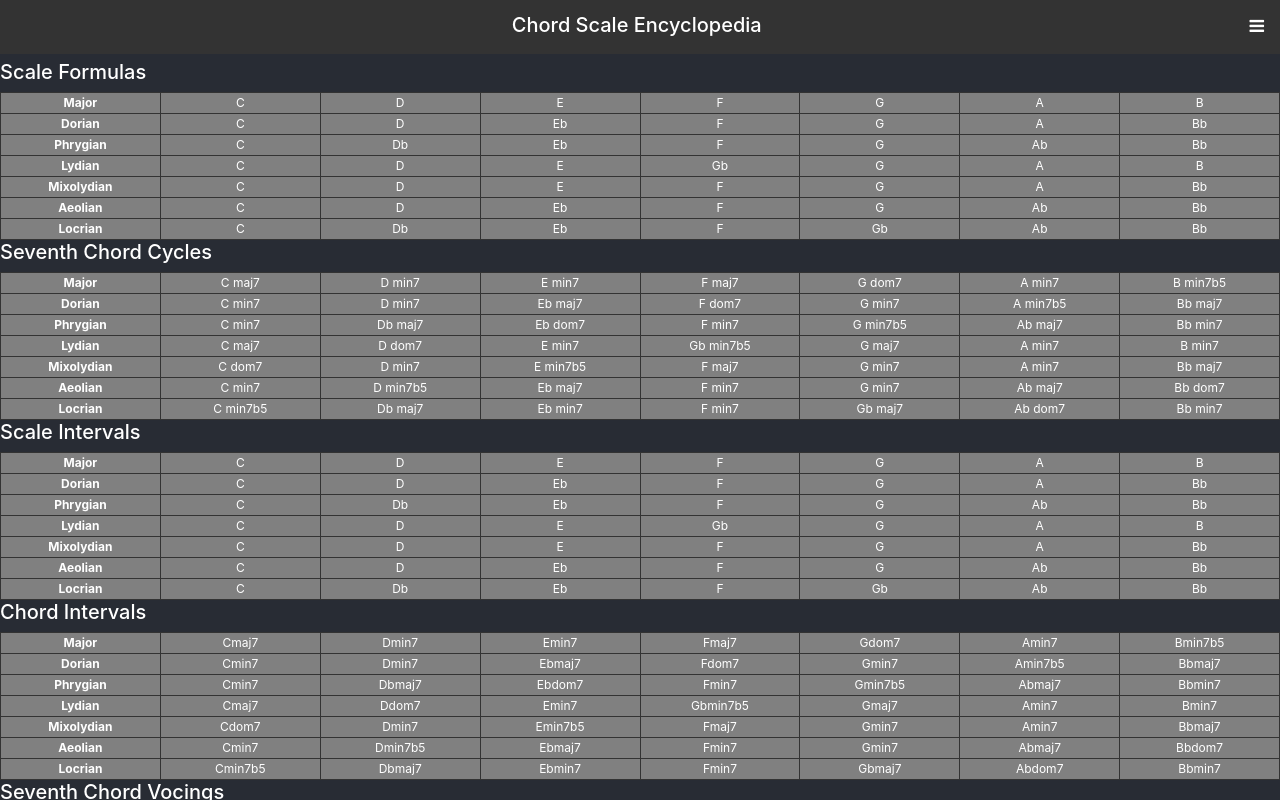
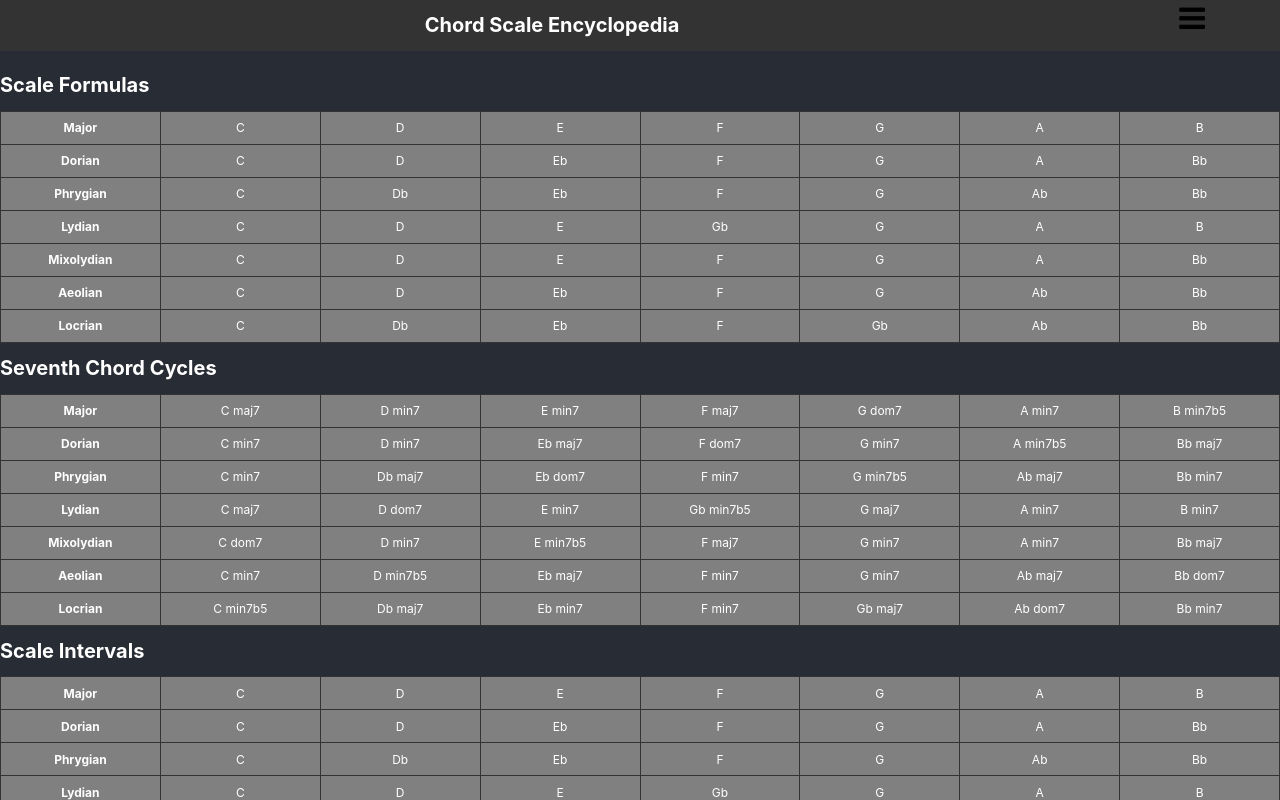
Before and after one commit to walpolsh/chord-scales-v2, a React (Create React App) app: page / in a window 1280 px wide. Shown: the top 800 px of the page. Built offline with nearby package versions, Linux system fonts and the light colour scheme.

Commit message:
no longer need to double click to highlight! wooo!

```diff
--- a/public/index.html
+++ b/public/index.html
@@ -11,7 +11,6 @@
     -->
     <link rel="manifest" href="%PUBLIC_URL%/manifest.json">
 
-    <link rel="stylesheet" href="https://stackpath.bootstrapcdn.com/bootstrap/4.1.3/css/bootstrap.min.css" integrity="sha384-MCw98/SFnGE8fJT3GXwEOngsV7Zt27NXFoaoApmYm81iuXoPkFOJwJ8ERdknLPMO" crossorigin="anonymous">
     <link rel="stylesheet" href="https://cdnjs.cloudflare.com/ajax/libs/font-awesome/4.7.0/css/font-awesome.min.css">
 
     <title>Chord/Scale Encyclopedia</title>
--- a/src/App.css
+++ b/src/App.css
@@ -5,18 +5,20 @@ table {
 th {
   text-align: center;
   border: 1px solid #333;
-
 }
 
 td {
   border: 1px solid #333;
-
+  height: 30px;
 }
 
 thead {
   background: black;
 }
 
+.no-highlight {
+  background: grey;
+}
 .highlighted {
   background: black;
 }
@@ -47,42 +49,26 @@ h2 {
   background-color: #333;
   position: fixed;
   width:100%;
+  margin:0;
 }
 
-.navLeft {
-  float: left;
-}
-
-.navRight {
-  float: right;
-}
 
 .topnav #myMenu {
   display: none;
 }
 
-.topnav a {
-  color: white;
-  padding: 14px 16px;
-  text-decoration: none;
-  font-size: 17px;
-  display: block;
-}
-
-.topnav a.icon {
-  background: black;
-  display: block;
-  position: absolute;
-  right: 0;
-  top: 0;
-}
 
 .navhead {
   display: flex;
   text-align: center;
+  justify-content: center;
+}
+.navhead div {
+  flex:1;
+  color: black;
+  font-size: 30px;
 }
 
 .navhead > h1{
-  flex:1;
-  padding-top: 13px;
+  flex:4;
 }
--- a/src/App.js
+++ b/src/App.js
@@ -75,13 +75,7 @@ class App extends Component {
     })
   }
 
-  handleHighlight(e) {
-      if (e.currentTarget.style.background === 'grey') {
-        e.currentTarget.style.background = 'black';
-      } else {
-        e.currentTarget.style.background = 'grey';
-      }
-  }
+
 
   buildScale(arr) {
     let [scaleNums, scaleNotes, scaleName, scaleChord] = arr
@@ -105,6 +99,14 @@ class App extends Component {
 
   buildCycle(arr) {
     return this.state.cycle.map(x => arr[x])
+  }
+
+  handleHighlight(e) {
+    if (e.currentTarget.className === 'no-highlight') {
+      e.currentTarget.className = 'highlighted';
+    } else {
+      e.currentTarget.className = 'no-highlight';
+    }
   }
 
   toggleMenu () {
--- a/src/containers/Header.js
+++ b/src/containers/Header.js
@@ -8,9 +8,9 @@ const Header = (props) => {
       <div>
         <div className='navhead'>
           <h1>Chord Scale Encyclopedia</h1>
-          <a onClick={toggleMenu}>
+          <div href='#' onClick={toggleMenu}>
               <i className="fa fa-bars"></i>
-          </a>
+          </div>
         </div>
         <div id="myMenu">
           <div className='headerDiv'>
--- a/src/containers/Intervals/Intervals.js
+++ b/src/containers/Intervals/Intervals.js
@@ -32,7 +32,7 @@ const Intervals = (props) => {
             return arr
           })
           return (
-              <tr key={j++} onClick={props.handleHighlight}>
+              <tr key={j++} className='no-highlight' onClick={props.handleHighlight}>
                 {name.map((x, i) => <th key={i++}>{x}</th>)}
                 {props.onOff === '1' ? numResult.map((x) => x) : noteResult.map(x => x)  }
               </tr>
@@ -71,7 +71,7 @@ const Intervals = (props) => {
 
           })
           return (
-              <tr key={j++} onClick={props.handleHighlight}>
+              <tr key={j++} className='no-highlight' onClick={props.handleHighlight}>
                   {name.map((x, i) => <th key={i++}>{x}</th>)}
                 { props.onOff === '1' ? numResult.map((x) => x) : noteResult.map(x => x) }
               </tr>
--- a/src/containers/SeventhChordCycles.js
+++ b/src/containers/SeventhChordCycles.js
@@ -16,12 +16,12 @@ const SeventhChordCycles = (props) => {
           return(
           <tbody key={j + 1}>
             { onOff === '1' ?
-            <tr onClick={handleHighlight}>
+            <tr className='no-highlight' onClick={handleHighlight}>
               <th key={scales}>{`${scaleName}`}</th>
                 {chordCycles.map((y, i) => <td key={i}>{numCycles[i]} {y}</td>)}
             </tr>
             :
-            <tr onClick={handleHighlight}>
+            <tr className='no-highlight' onClick={handleHighlight}>
               <th key={scales}>{`${scaleName}`}</th>
               {chordCycles.map((y, i) => <td key={i}>{noteCycles[i]} {y}</td>)}
             </tr>
--- a/src/containers/scaleFormulas.js
+++ b/src/containers/scaleFormulas.js
@@ -13,14 +13,14 @@ const ScaleFormulas = (props) => {
         let [nums, notes, scaleName] = buildScale( scales )
         return (
             onOff === '1' ?
-            <tr key={ i++ } onClick={handleHighlight}>
+            <tr key={ i++ } className='no-highlight' onClick={handleHighlight}>
               <th key={ i++ }>{
                 `${ scaleName }`
               }</th>
               { buildCycle(nums.map(x => <td key={ i++ }>{ x }</td>)) }
             </tr>
             :
-            <tr key={i++} onClick={handleHighlight}>
+            <tr key={i++} className='no-highlight' onClick={handleHighlight}>
               <th key={ i++ }>{ `${ scaleName }` }</th>
               { buildCycle(notes.map(x => <td key={ i ++ }>{ x }</td>)) }
             </tr>
--- a/src/containers/voicings.js
+++ b/src/containers/voicings.js
@@ -3,7 +3,7 @@ import React from 'react';
 const Voicings = (props) => {
   const {handleHighlight, name, buildChord, buildCycle, mode, voicing, index} = props;
   return (
-    <tr onClick={handleHighlight}>
+    <tr className='no-highlight' onClick={handleHighlight}>
       <th>{name}</th>
       {buildCycle(buildChord(mode, voicing, index).map((degree, i) =>
         <td key={i++}>
--- a/src/styles/styles.js
+++ b/src/styles/styles.js
@@ -18,17 +18,16 @@
     width: '24%',
   }
   export const tableStyle = {
-      tableLayout: 'fixed',
-      textAlign: 'center',
-      background: 'gray',
-      color: 'white',
-      width: '100%',
+    tableLayout: 'fixed',
+    textAlign: 'center',
+    background: 'gray',
+    color: 'white',
+    width: '100%',
   }
 
   export const appStyle = {
     backgroundColor: '#282c34',
     alignItems: 'center',
-    justifyContent: 'center',
     fontSize: '12px',
     color: 'white',
   }
```
